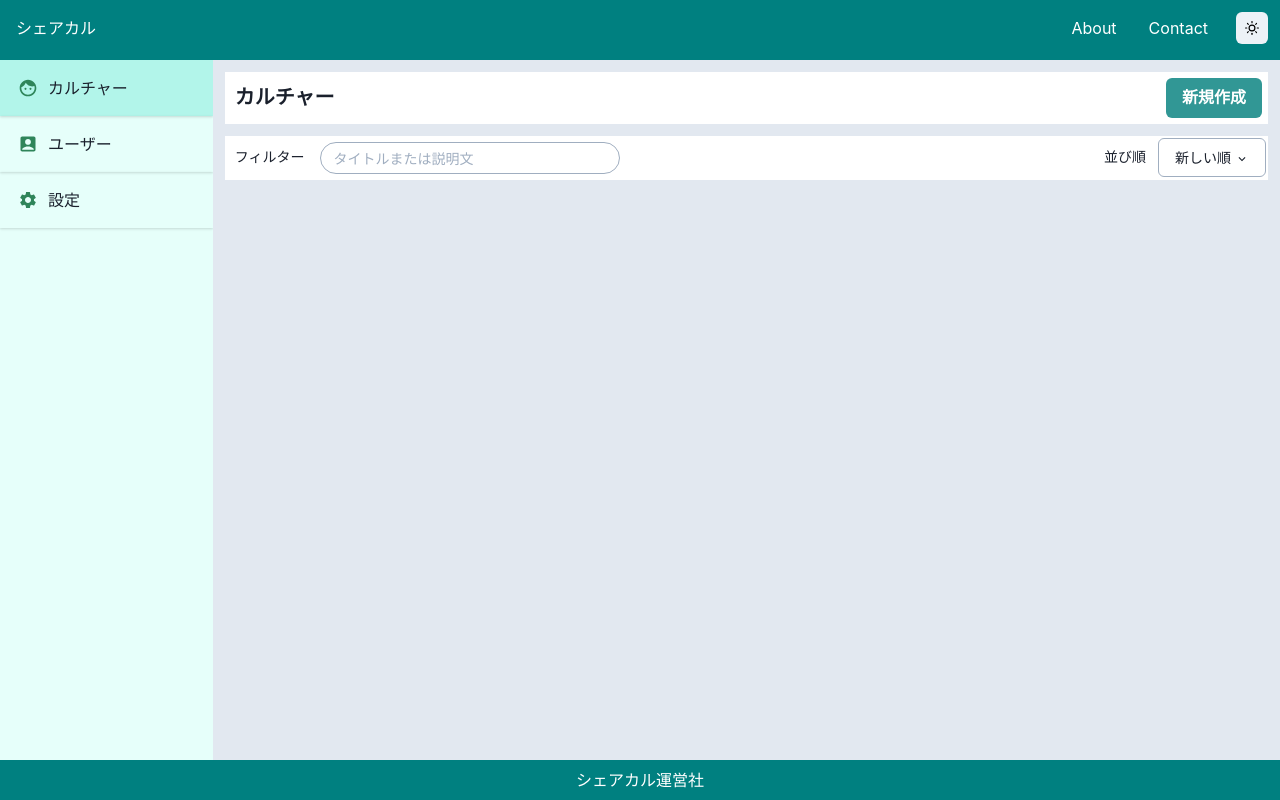
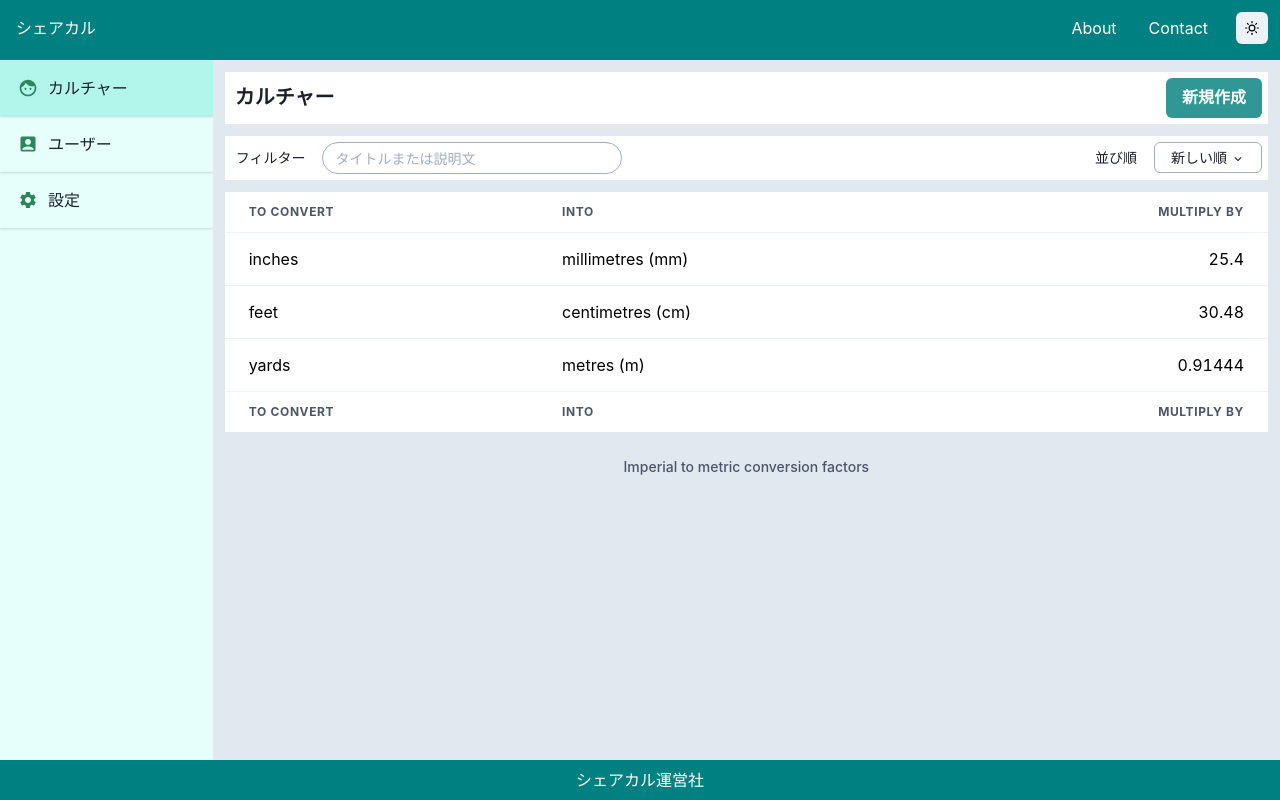
Before and after one commit to kenshuhori/sharecul, a Next.js app: page /admin/cultures in a window 1280 px wide. Built offline with nearby package versions, Linux system fonts and the light colour scheme.

Commit message:
table導入

```diff
--- a/src/pages/admin/cultures/index.tsx
+++ b/src/pages/admin/cultures/index.tsx
@@ -7,6 +7,14 @@ import {
   MenuList,
   MenuItem,
   Spacer,
+  Table,
+  Thead,
+  Tbody,
+  Tfoot,
+  Tr,
+  Th,
+  Td,
+  TableCaption,
   Text,
   useColorModeValue
 } from '@chakra-ui/react'
@@ -15,21 +23,22 @@ import { ChevronDownIcon } from '@chakra-ui/icons'
 import api from '@/utils/api'
 
 const CulturesPage = () => {
-  const backGround = useColorModeValue("white", "gray.700")
+  const bg = useColorModeValue("white", "gray.700")
   const borderColor = useColorModeValue("gray.400", "white")
+  const tableColor = useColorModeValue("black", "white")
   return (
     <>
       <ContentHeader contentName="カルチャー" useNew="true" newPath="/admin/cultures/new"></ContentHeader>
-      <Flex mt="12px" bg={backGround} fontSize="sm">
-        <Box p="10px">フィルター</Box>
+      <Flex mt="12px" bg={bg} fontSize="sm">
+        <Box p="11px">フィルター</Box>
         <Box p="6px">
           <Input w="300px" fontSize="sm" size="sm" border="1px solid" borderRadius="3xl" borderColor={borderColor} placeholder="タイトルまたは説明文"></Input>
         </Box>
         <Spacer />
-        <Box p="10px">並び順</Box>
-        <Box p="2px">
+        <Box p="11px">並び順</Box>
+        <Box p="6px">
           <Menu>
-            <MenuButton px={4} py={2} transition="all 0.2s" border="1px solid black" borderRadius="md" borderColor={borderColor} _hover={{ bg: "gray.400" }} _expanded={{ bg: "gray.400" }} >
+            <MenuButton px={4} py={1} transition="all 0.2s" border="1px solid black" borderRadius="md" borderColor={borderColor} _hover={{ bg: "gray.400" }} _expanded={{ bg: "gray.400" }} >
               新しい順 <ChevronDownIcon />
             </MenuButton>
             <MenuList>
@@ -40,6 +49,40 @@ const CulturesPage = () => {
           </Menu>
         </Box>
       </Flex>
+      <Table variant="simple" bg={bg} color={tableColor} mt="12px">
+        <TableCaption>Imperial to metric conversion factors</TableCaption>
+        <Thead>
+          <Tr>
+            <Th>To convert</Th>
+            <Th>into</Th>
+            <Th isNumeric>multiply by</Th>
+          </Tr>
+        </Thead>
+        <Tbody>
+          <Tr>
+            <Td>inches</Td>
+            <Td>millimetres (mm)</Td>
+            <Td isNumeric>25.4</Td>
+          </Tr>
+          <Tr>
+            <Td>feet</Td>
+            <Td>centimetres (cm)</Td>
+            <Td isNumeric>30.48</Td>
+          </Tr>
+          <Tr>
+            <Td>yards</Td>
+            <Td>metres (m)</Td>
+            <Td isNumeric>0.91444</Td>
+          </Tr>
+        </Tbody>
+        <Tfoot>
+          <Tr>
+            <Th>To convert</Th>
+            <Th>into</Th>
+            <Th isNumeric>multiply by</Th>
+          </Tr>
+        </Tfoot>
+      </Table>
     </>
   )
 }
```
